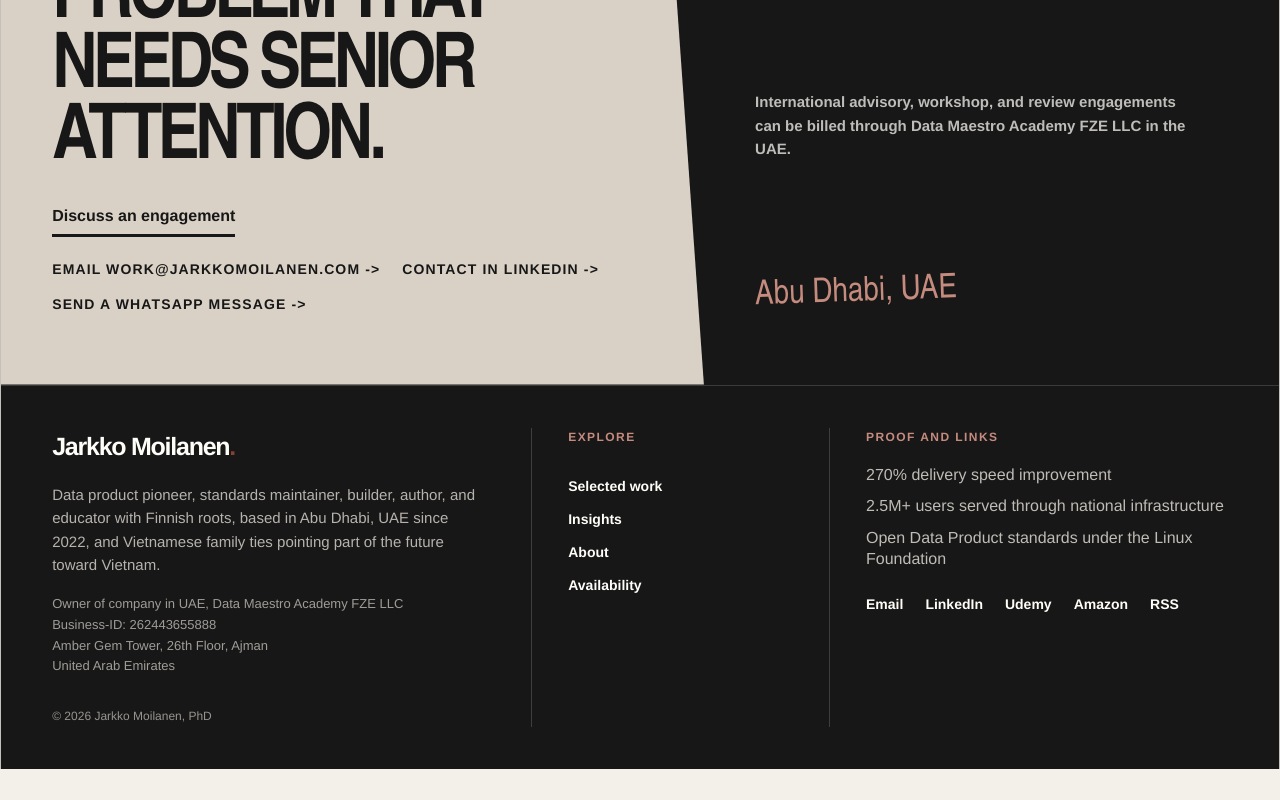
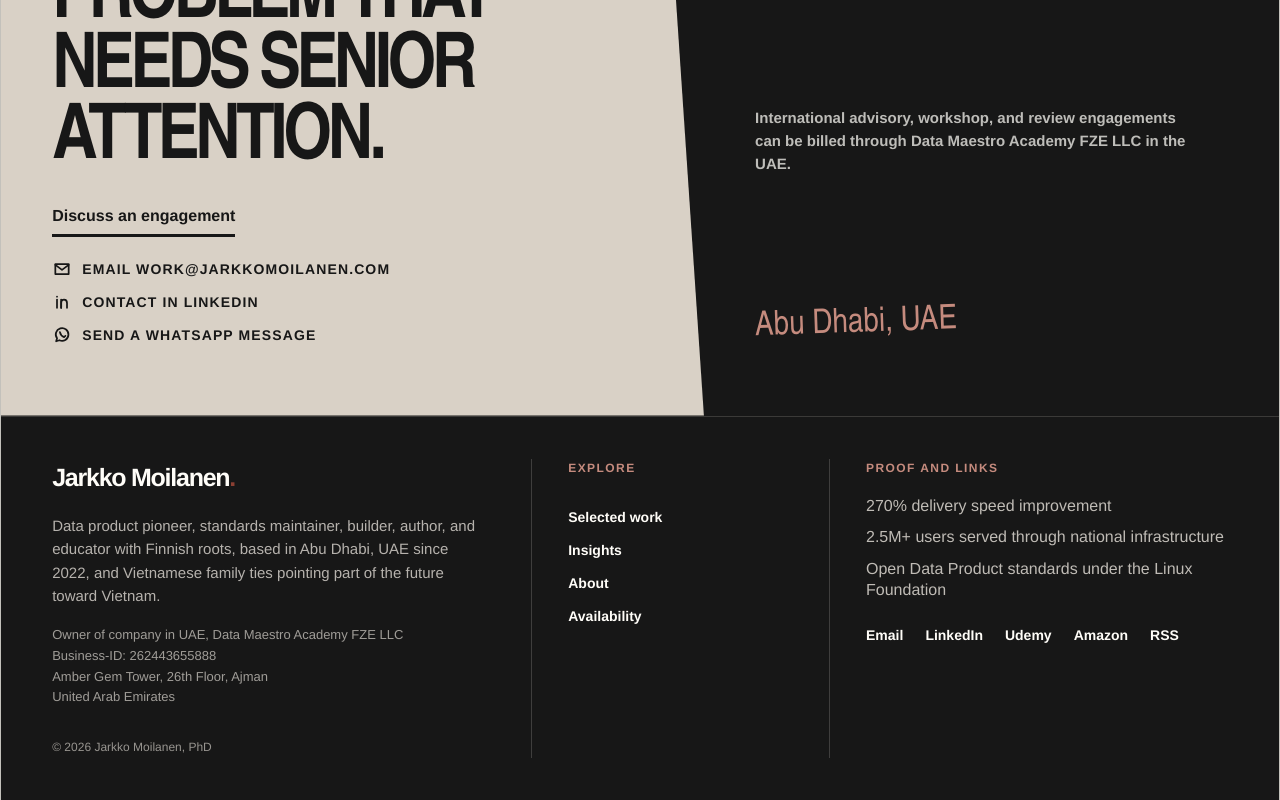
Before and after one commit to kyyberi/jarkko, a Next.js app: page / in a window 1280 px wide. Shown: the part 6360-7160 px from the top of the page. Before the commit the page ends 7129 px from the top, so only its background shows below. Built offline with nearby package versions, Linux system fonts and the light colour scheme.

Commit message:
Add contact icons to homepage CTA

```diff
--- a/app/globals.css
+++ b/app/globals.css
@@ -2003,18 +2003,32 @@ h1 {
 
 .cta-channels {
   display: flex;
-  flex-wrap: wrap;
-  gap: 14px 22px;
+  flex-direction: column;
+  align-items: flex-start;
+  gap: 12px;
   margin-top: 22px;
 }
 
 .cta-channels a {
-  display: inline-block;
+  display: inline-flex;
+  align-items: center;
+  gap: 10px;
   color: var(--ink);
   font-size: 14px;
   font-weight: 900;
   letter-spacing: 0.08em;
   text-transform: uppercase;
+}
+
+.contact-icon {
+  width: 20px;
+  height: 20px;
+  flex: 0 0 auto;
+  fill: none;
+  stroke: currentColor;
+  stroke-linecap: round;
+  stroke-linejoin: round;
+  stroke-width: 2.1;
 }
 
 .cta-side {
--- a/app/page.tsx
+++ b/app/page.tsx
@@ -38,6 +38,47 @@ const engagementOptions = [
       "I work across executives, business teams, product teams and engineers to move AI initiatives from discussion into delivery.",
   },
 ];
+
+function ContactIcon({ type }: { type: "email" | "linkedin" | "whatsapp" }) {
+  if (type === "email") {
+    return (
+      <svg
+        aria-hidden="true"
+        className="contact-icon"
+        viewBox="0 0 24 24"
+      >
+        <path d="M4 6h16v12H4z" />
+        <path d="m4 7 8 6 8-6" />
+      </svg>
+    );
+  }
+
+  if (type === "linkedin") {
+    return (
+      <svg
+        aria-hidden="true"
+        className="contact-icon"
+        viewBox="0 0 24 24"
+      >
+        <path d="M6 9v10" />
+        <path d="M6 5.5v.1" />
+        <path d="M11 19v-6.2c0-2.1 1.2-3.8 3.4-3.8 2.1 0 3.6 1.5 3.6 4.2V19" />
+        <path d="M11 9v10" />
+      </svg>
+    );
+  }
+
+  return (
+    <svg
+      aria-hidden="true"
+      className="contact-icon"
+      viewBox="0 0 24 24"
+    >
+      <path d="M5 19.5 6.1 16A7.6 7.6 0 1 1 9 18.3z" />
+      <path d="M9.5 8.5c.6 3 2.5 5 5 6l1.6-1.5" />
+    </svg>
+  );
+}
 
 export default function Home() {
   const articles = getArticles();
@@ -381,13 +422,16 @@ export default function Home() {
             <div className="cta-lead">Discuss an engagement</div>
             <div className="cta-channels" aria-label="Contact channels">
               <a href="mailto:work@jarkkomoilanen.com">
-                Email work@jarkkomoilanen.com <Arrow />
+                <ContactIcon type="email" />
+                <span>Email work@jarkkomoilanen.com</span>
               </a>
               <a href="https://www.linkedin.com/in/jarkkomoilanen/">
-                Contact in LinkedIn <Arrow />
+                <ContactIcon type="linkedin" />
+                <span>Contact in LinkedIn</span>
               </a>
               <a href="https://wa.me/971509718065">
-                Send a WhatsApp message <Arrow />
+                <ContactIcon type="whatsapp" />
+                <span>Send a WhatsApp message</span>
               </a>
             </div>
           </div>
```
